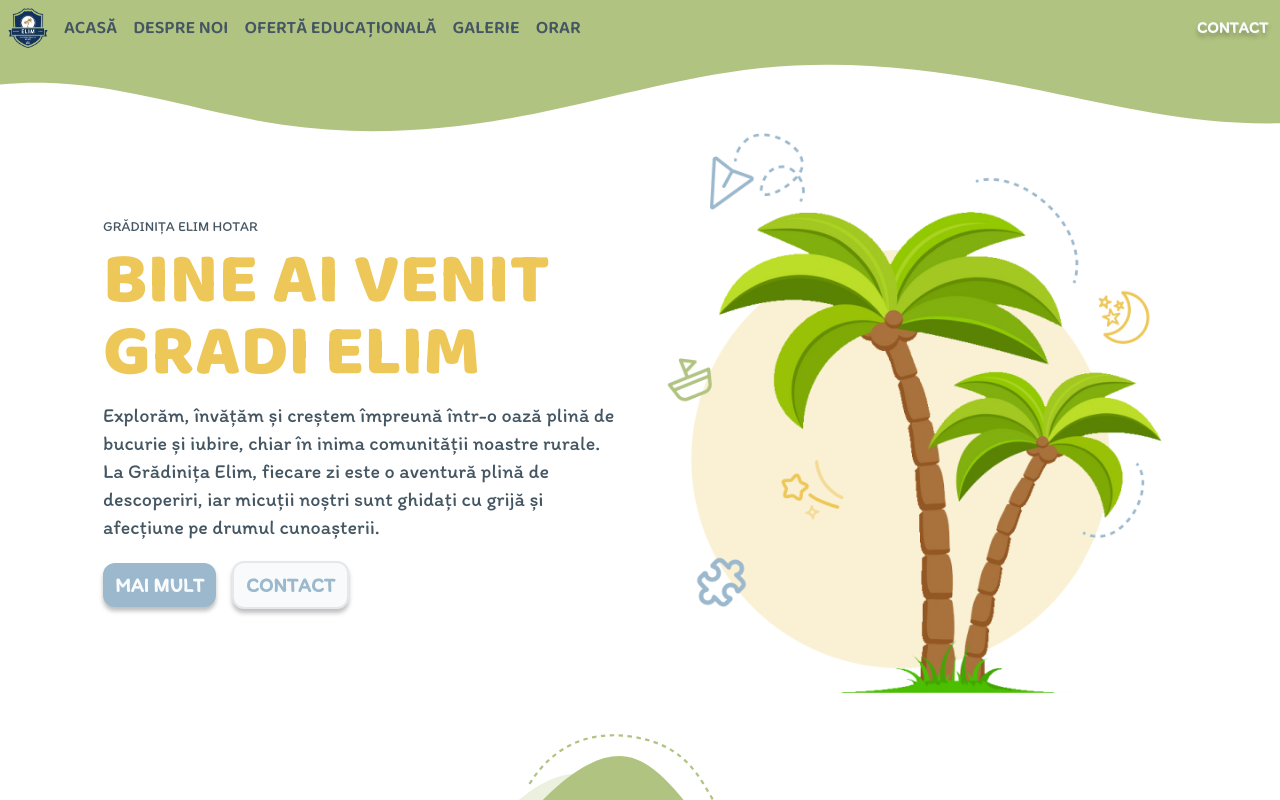
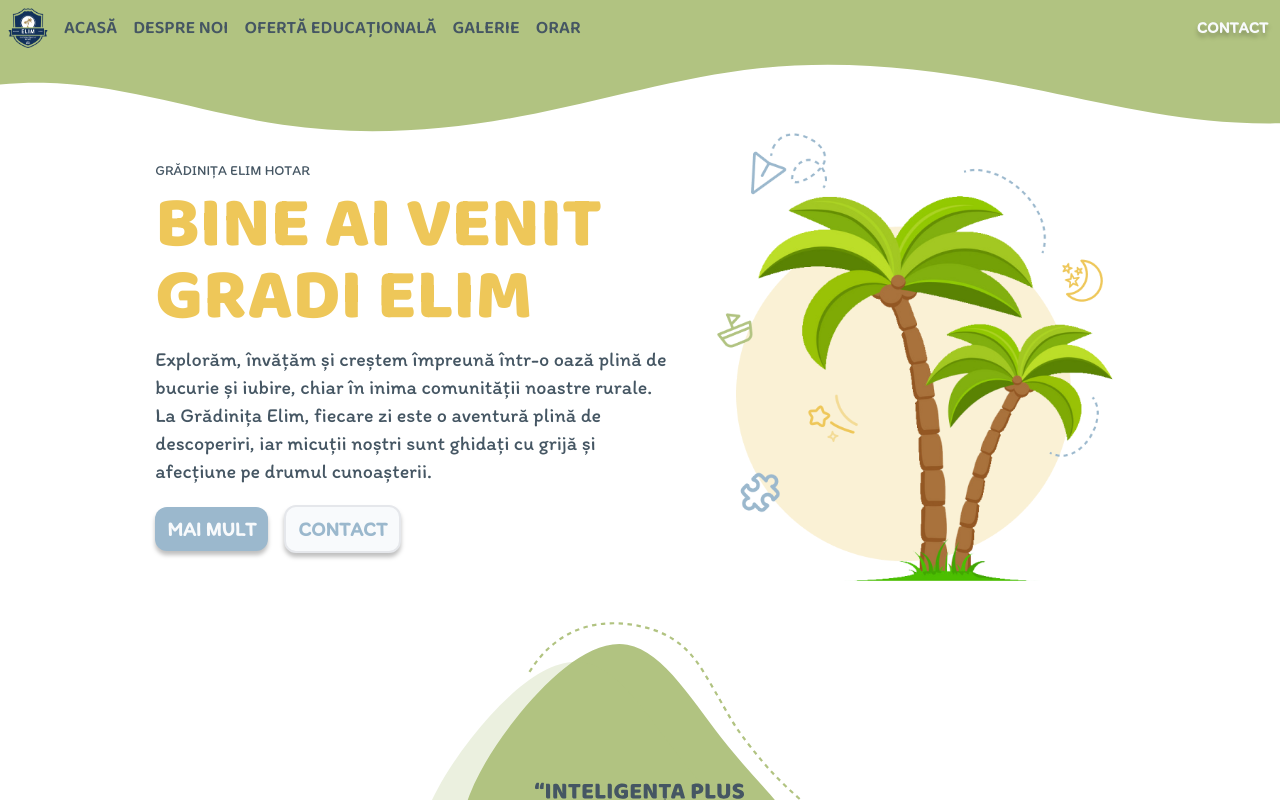
Before and after one commit to DenisWithOneN/gradi-elim, a Vue app: page /#/ in a window 1280 px wide. Shown: the top 800 px of the page. Built offline with nearby package versions, Linux system fonts and the light colour scheme; a web font is replaced by a local one.

Commit message:
replaced h-lgCustom with xlCustom

```diff
--- a/src/components/home/Hero.vue
+++ b/src/components/home/Hero.vue
@@ -34,7 +34,7 @@ import EmptyButton from "../general/EmptyButton.vue"
     </div>
     <!-- right side image -->
     <div>
-      <img src="/src/assets/images/herophoto.png" alt="hero image" class="h-60 sm:h-96 lg:h-lgCustom xl:h-xlCustom" />
+      <img src="/src/assets/images/herophoto.png" alt="hero image" class="h-60 sm:h-96  xl:h-xlCustom" />
     </div>
   </div>
 </template>
--- a/tailwind.config.js
+++ b/tailwind.config.js
@@ -17,8 +17,7 @@ module.exports = {
         body: ['Itim']
       },
       height:{
-        'xlCustom': '35rem',
-        'lgCustom': '28rem',
+        'xlCustom': '28rem',
       },
       dropShadow: {
         'custom': '0px 4px 2px rgba(0, 0, 0, 0.25)',
```
